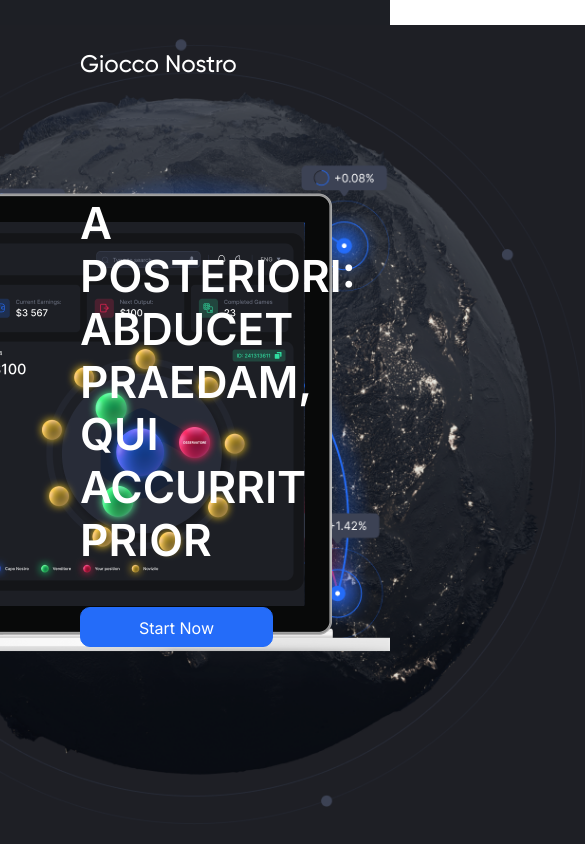
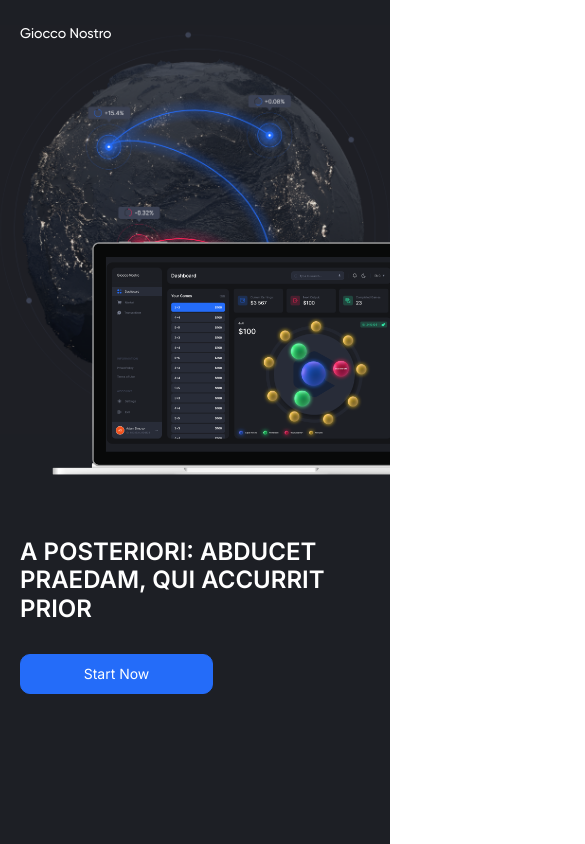
Before and after one commit to KingArthur-IT/gioccoNostro, a Vue app: page / in a window 390 px wide. Shown: the top 844 px of the page, 585 px wide, since content can reach past the window. Built offline with nearby package versions, Linux system fonts and the light colour scheme; what maska would draw is missing.

Commit message:
start page adaptive

```diff
--- a/src/components/UIKit/CustomButton.vue
+++ b/src/components/UIKit/CustomButton.vue
@@ -40,6 +40,7 @@ export default {
     appearance: none;
     cursor: pointer;
     width: 100%;
+    font-size: 14px;
 }
 .primary{
     background: var(--primary-button-color);
--- a/src/layouts/default.vue
+++ b/src/layouts/default.vue
@@ -38,4 +38,37 @@
 .header__logo{
     text-decoration: none;
 }
+
+@media screen and (max-width: 1020px) {
+    .header__title{
+        font-size: 24px;
+        padding: 42px 60px;
+    }
+}
+
+@media screen and (max-width: 860px) {
+    .header__title{
+        font-size: 24px;
+        padding: 36px 40px;
+    }
+}
+
+@media screen and (max-width: 525px) {
+    .header__title{
+        font-size: 18px;
+        padding: 26px 20px;
+    }
+}
+@media screen and (max-width: 480px) {
+    .header__title{
+        font-size: 16px;
+        padding: 26px 20px;
+    }
+}
+@media screen and (max-width: 425px) {
+    .header__title{
+        font-size: 14px;
+        padding: 26px 20px;
+    }
+}
 </style>
--- a/src/views/StartPage.vue
+++ b/src/views/StartPage.vue
@@ -65,6 +65,7 @@ export default {
   margin-bottom: 40px;
 }
 .start-main__subtitle{
+  display: none;
   margin: 0;
   font-weight: 400;
   font-size: 15px;
@@ -82,4 +83,92 @@ export default {
   z-index: 0;
   height: 97%;
 }
+
+@media screen and (max-width: 1260px) {
+  .start-main{
+    overflow: hidden;
+  }
+  .start-main__laptop{
+    right: auto;
+    left: 500px;
+  }
+}
+
+@media screen and (max-width: 1020px) {
+  .start-main__content{
+    padding-left: 60px;
+  }
+  .start-main__laptop{
+    left: 475px;
+  }
+}
+
+@media screen and (max-width: 860px) {
+  .start-main__content{
+    padding-left: 40px;
+  }
+  .start-main__title{
+    font-size: 36px;
+    width: 80%;
+  }
+  .start-main__laptop{
+    left: 370px;
+  }
+}
+
+@media screen and (max-width: 600px) {
+  .start-main__hero{
+    flex-direction: column-reverse;
+  }
+  .start-main__laptop{
+    position: relative;
+    width: 100vw;
+    left: 50px;
+    margin-top: 120px;
+    margin-bottom: 60px;
+  }
+  .start-main__content{
+    margin-bottom: 150px;
+  }
+  .start-main__bg-image{
+    width: 100%;
+    height: auto;
+  }
+}
+
+@media screen and (max-width: 525px) {
+  .start-main__content{
+    padding-left: 20px;
+  }
+  .start-main__title{
+    font-size: 32px;
+    width: 100%;
+  }
+}
+
+@media screen and (max-width: 480px) {
+  .start-main__bg-image{
+    width: 110%;
+  }
+  .start-main__title{
+    font-size: 28px;
+    width: 90%;
+    margin-bottom: 30px;
+  }
+}
+
+@media screen and (max-width: 425px) {
+  .start-main__title{
+    font-size: 24px;
+  }
+  .start-main__laptop{
+    margin-top: 110px;
+  }
+}
+
+@media screen and (max-width: 370px) {
+  .start-main__laptop{
+    margin-top: 100px;
+  }
+}
 </style>
```
